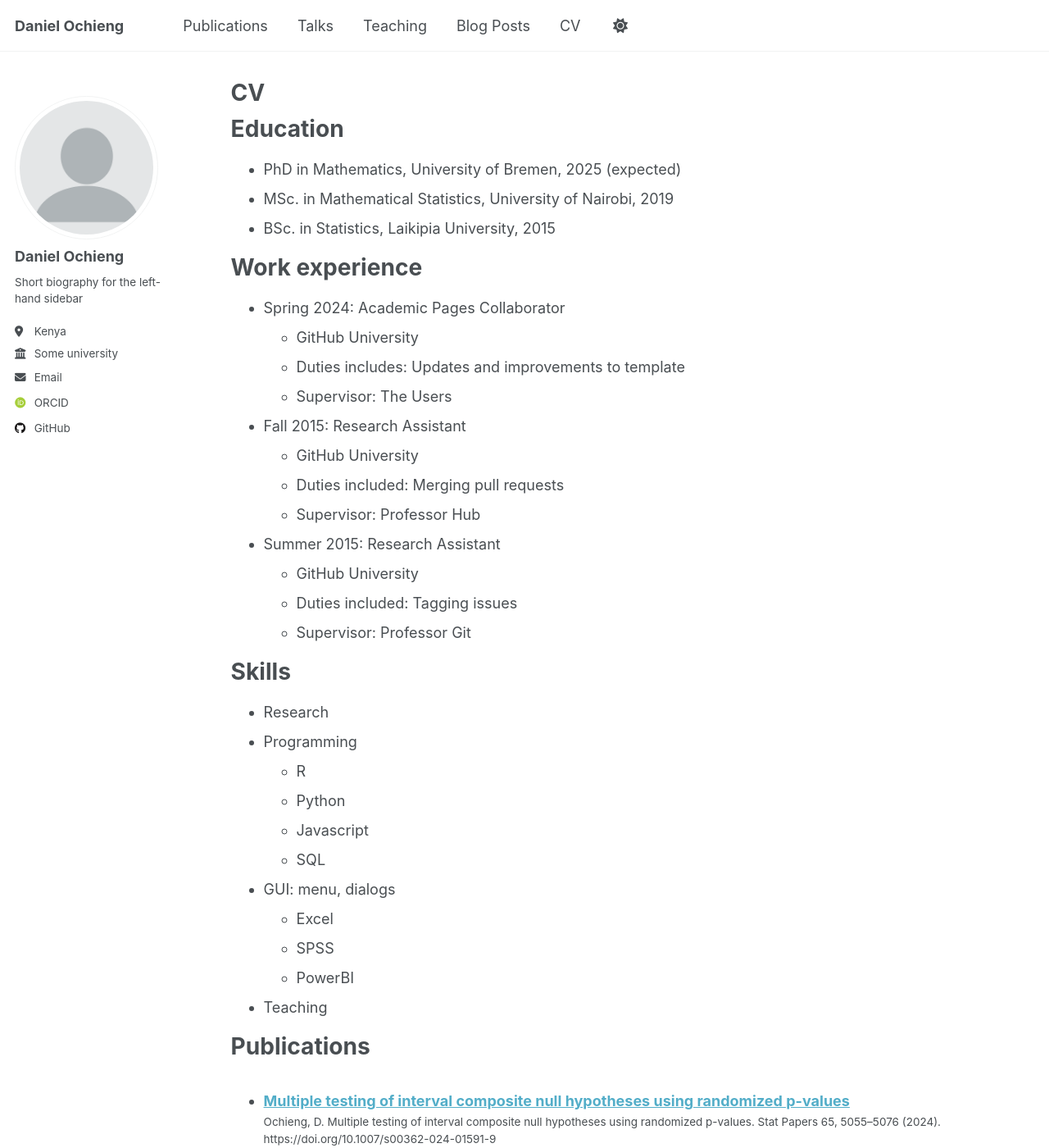
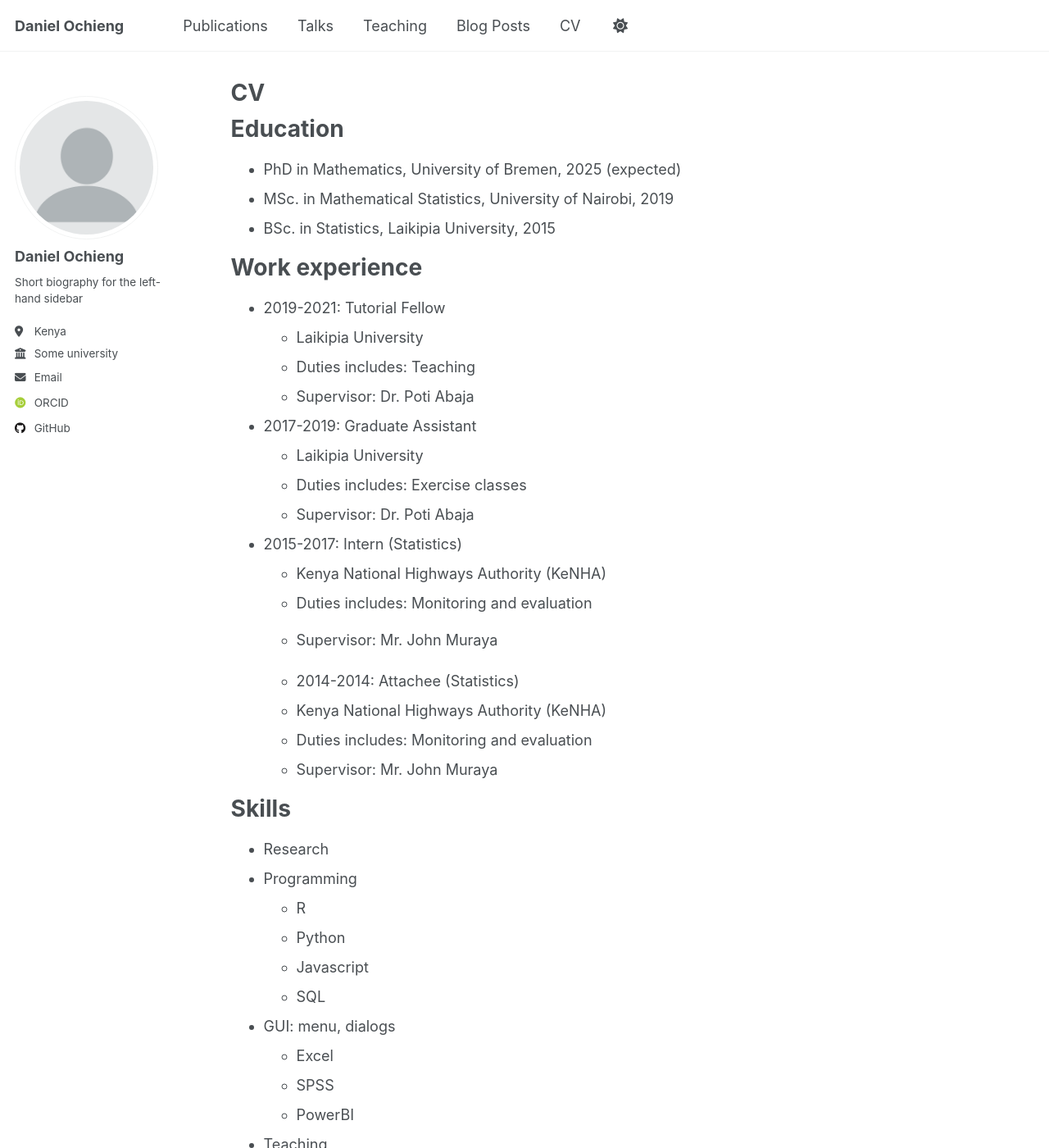
Before and after one commit to Daniel-Ochieng/Daniel-Ochieng.github.io, a Jekyll site: the page built from _pages/cv.md, in a window 1280 px wide and 1400 px high. Shown: the whole window at 82% size. Built offline with Jekyll 4.4.1, drawn with Linux system fonts in a browser that asks for light colours; some web fonts are replaced; a file with an impossible date is left out.

Commit message:
Update cv.md

```diff
--- a/_pages/cv.md
+++ b/_pages/cv.md
@@ -17,20 +17,26 @@ Education
 
 Work experience
 ======
-* Spring 2024: Academic Pages Collaborator
-  * GitHub University
-  * Duties includes: Updates and improvements to template
-  * Supervisor: The Users
+* 2019-2021: Tutorial Fellow
+  * Laikipia University
+  * Duties includes: Teaching
+  * Supervisor: Dr. Poti Abaja
 
-* Fall 2015: Research Assistant
-  * GitHub University
-  * Duties included: Merging pull requests
-  * Supervisor: Professor Hub
+* 2017-2019: Graduate Assistant
+  * Laikipia University
+  * Duties includes: Exercise classes
+  * Supervisor: Dr. Poti Abaja
 
-* Summer 2015: Research Assistant
-  * GitHub University
-  * Duties included: Tagging issues
-  * Supervisor: Professor Git
+* 2015-2017: Intern (Statistics)
+  * Kenya National Highways Authority (KeNHA)
+  * Duties includes: Monitoring and evaluation
+  * Supervisor: Mr. John Muraya
+
+  * 2014-2014: Attachee (Statistics)
+  * Kenya National Highways Authority (KeNHA)
+  * Duties includes: Monitoring and evaluation
+  * Supervisor: Mr. John Muraya
+
 
 Skills
 ======
```
